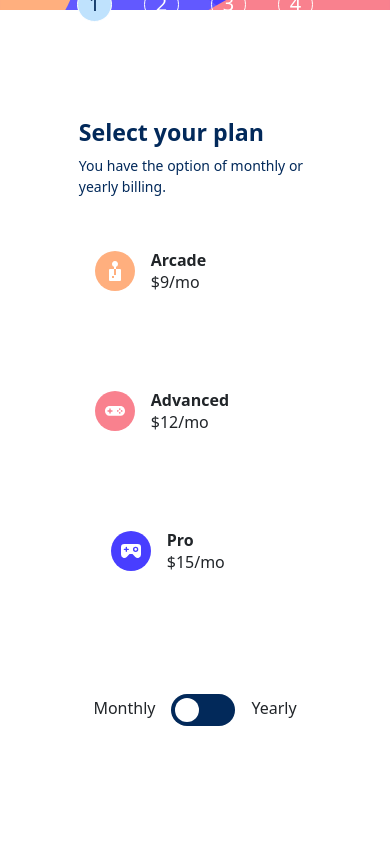
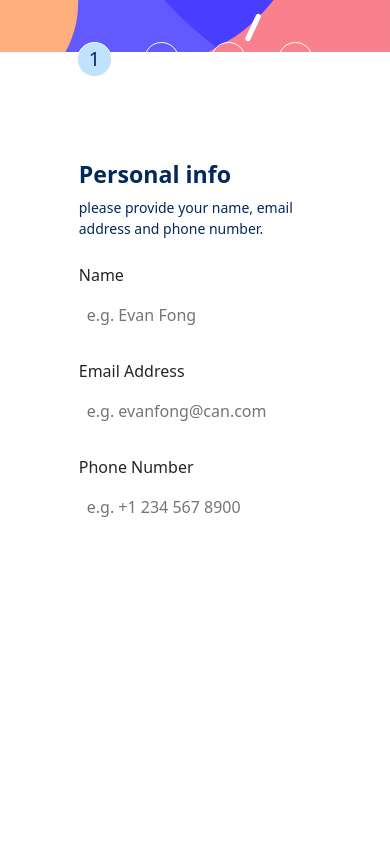
Before and after one commit to PrivDDOS/Angular-form, an Angular app: page / in a window 390 px wide. Shown: the top 844 px of the page. Built offline with nearby package versions, Linux system fonts and the light colour scheme.

Commit message:
finish responsive for all the steps

```diff
--- a/src/app/app.css
+++ b/src/app/app.css
@@ -40,3 +40,13 @@
 .text-overlay:nth-of-type(4) {
     top: 15rem;
 }
+
+@media (max-width: 768px) {
+    .text-overlay {
+        top: -5% !important;
+    }
+
+    .w-290px {
+        width: 290px;
+    }
+}
--- a/src/app/app.html
+++ b/src/app/app.html
@@ -2,8 +2,8 @@
   <div
     class="screen-width vh-100 d-flex justify-content-center align-items-center flex-md-row flex-column py-md-5 position-relative"
   >
-    <div class="container-left banner-width banner-height">
-      <div class="image-container position-relative banner-height">
+    <div class="container-left banner-width banner-height ">
+      <div class="image-container position-relative banner-height img-position-top">
         <picture>
           <!-- Mobile image -->
           <source media="(max-width: 768px)" srcset="/assets/images/bg-sidebar-mobile.svg" />
@@ -70,7 +70,7 @@
 
     <div class="container-right mobile-form w-75 desktop-height py-md-5 ps-md-5 position-inherit">
       <form #clientForm="ngForm" (ngSubmit)="onSubmit(clientForm)" class="h-100">
-        <div *ngIf="formStep === 2" class="form-desktop-height form-mobile-height d-flex justify-content-center flex-column">
+        <div *ngIf="formStep === 1" class="form-desktop-height form-mobile-height d-flex justify-content-center flex-column">
           <div class="pb-2">
             <h3 class="fw-bold text-dark-blue">Personal info</h3>
             <p class="small text-dark-blue">
@@ -149,7 +149,7 @@
           </div>
         </div>
 
-        <div *ngIf="formStep === 1" class="form-desktop-height form-mobile-height-step2 d-flex justify-content-center flex-column">
+        <div *ngIf="formStep === 2" class="form-desktop-height form-mobile-height d-flex justify-content-center flex-column">
           <div class="pb-2">
             <h3 class="fw-bold text-dark-blue">Select your plan</h3>
             <p class="small text-dark-blue">You have the option of monthly or yearly billing.</p>
@@ -289,7 +289,7 @@
           </div>
         </div>
 
-        <div *ngIf="formStep === 3" class="form-desktop-height d-flex justify-content-center flex-column">
+        <div *ngIf="formStep === 3" class="form-desktop-height form-mobile-height d-flex justify-content-center flex-column">
           <div class="pb-2">
             <h3 class="fw-bold text-dark-blue">Pick add-ons</h3>
             <p class="small text-dark-blue">Add-ons help enhance your gaming experience.</p>
@@ -297,7 +297,7 @@
 
           <div class="d-flex flex-column w-100">
             <div
-              class="d-flex flex-row align-items-center add-ons mb-3"
+              class="d-flex flex-row align-items-center add-ons mb-3 addon-padding"
               [ngClass]="{ 'addons-border': selectedAddOns.includes('Online service') }"
               (click)="clientSelectedAddOns('Online service')"
             >
@@ -320,7 +320,7 @@
             </div>
 
             <div
-              class="d-flex flex-row align-items-center add-ons mb-3"
+              class="d-flex flex-row align-items-center add-ons mb-3 addon-padding"
               [ngClass]="{ 'addons-border': selectedAddOns.includes('Larger storage') }"
               (click)="clientSelectedAddOns('Larger storage')"
             >
@@ -343,7 +343,7 @@
             </div>
 
             <div
-              class="d-flex flex-row align-items-center add-ons"
+              class="d-flex flex-row align-items-center add-ons addon-padding"
               [ngClass]="{ 'addons-border': selectedAddOns.includes('Customizable profile') }"
               (click)="clientSelectedAddOns('Customizable profile')"
             >
@@ -387,7 +387,7 @@
           </div>
         </div>
 
-        <div *ngIf="formStep === 4" class="form-desktop-height d-flex justify-content-center flex-column">
+        <div *ngIf="formStep === 4" class="form-desktop-height form-mobile-height d-flex justify-content-center flex-column">
           <div class="pb-2">
             <h3 class="fw-bold text-dark-blue">Finishing up</h3>
             <p class="small text-dark-blue">Double check everything looks OK before confirming.</p>
@@ -453,14 +453,14 @@
           </div>
         </div>
 
-        <div *ngIf="formStep === 5" class="form-desktop-height d-flex justify-content-center flex-column">
-          <div class="w-full d-flex justify-content-center align-items-center flex-column">
+        <div *ngIf="formStep === 5" class="form-desktop-height form-mobile-height d-flex justify-content-md-center justify-content-start flex-column">
+          <div class="w-full d-flex justify-content-center align-items-center flex-column finish-padding-top">
             <div class="mb-4">
               <img src="./assets/images/icon-thank-you.svg" alt="thank you" />
             </div>
             <div class="d-flex justify-content-center align-items-center flex-column">
-              <p class="h4">Thank you!</p>
-              <p class="text-center w-422px">
+              <p class="h4 fw-bolder">Thank you!</p>
+              <p class="text-center w-422px w-290px">
                 Thanks for confirming your subscription! We hope you have fun using our platform if
                 you ever need support please feel free to email us at loremipsum@loremgame.com
               </p>
--- a/src/styles.scss
+++ b/src/styles.scss
@@ -149,11 +149,15 @@
   }
 
   .banner-height {
-    height: 40vh !important;
+    height: 50vh !important;
   }
 
   .img-custom {
     width: 100%;
+  }
+
+  .img-position-top {
+    top: 20% !important;
   }
 
   .text-overlay:nth-of-type(1) {
@@ -177,7 +181,7 @@
   }
 
   // step 2 mobile
-  .form-mobile-height-step2 {
+  .form-mobile-height {
     height: 100vh !important;
   }
 
@@ -200,4 +204,14 @@
   .plan-content {
     padding-left: 16px;
   }
+
+  // step 3 mobile
+  .addon-padding {
+    padding: 20px 10px 20px 10px;
+  }
+
+  // step 5 mobile {
+  .finish-padding-top {
+    padding-top: 58px;
+  }
 }
```
